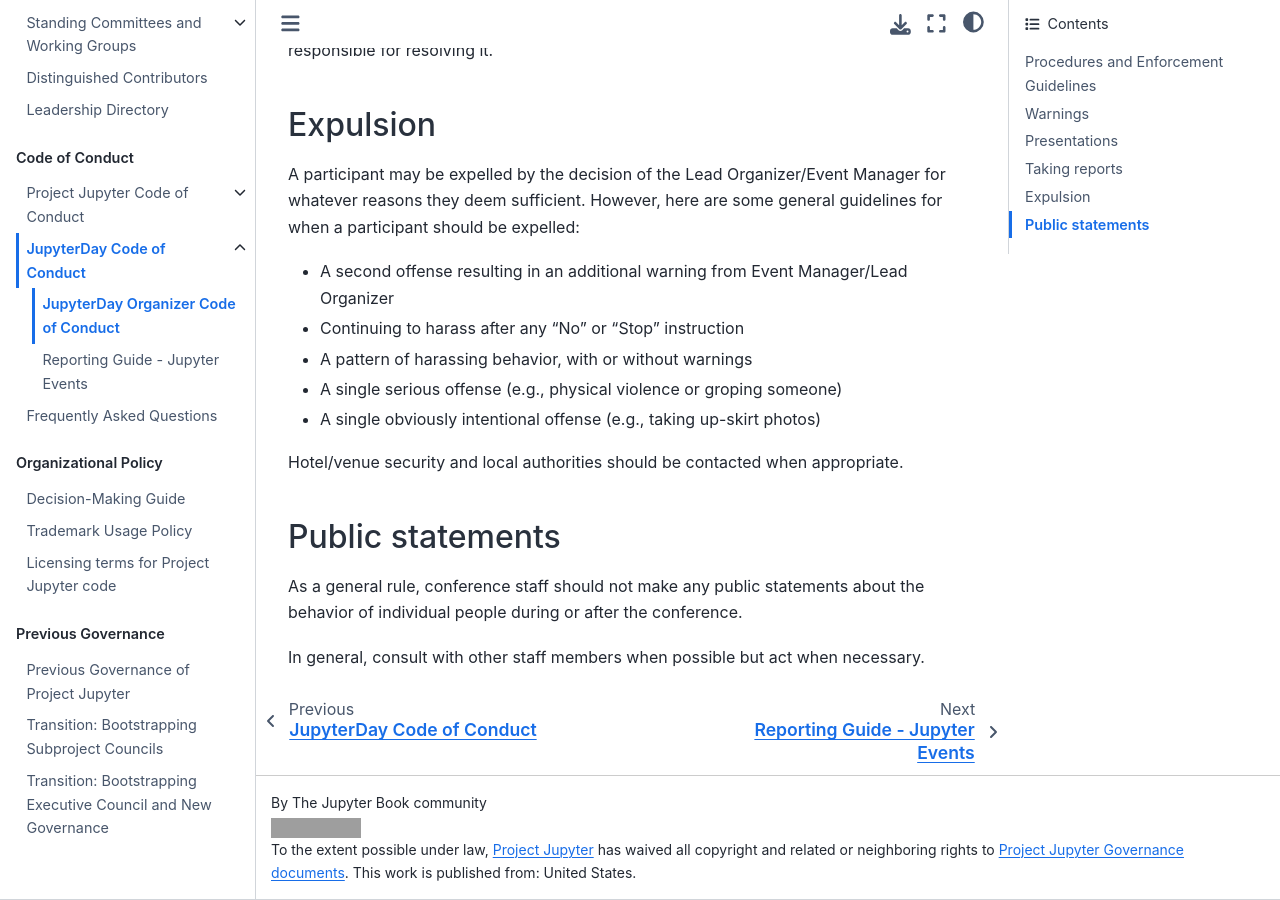
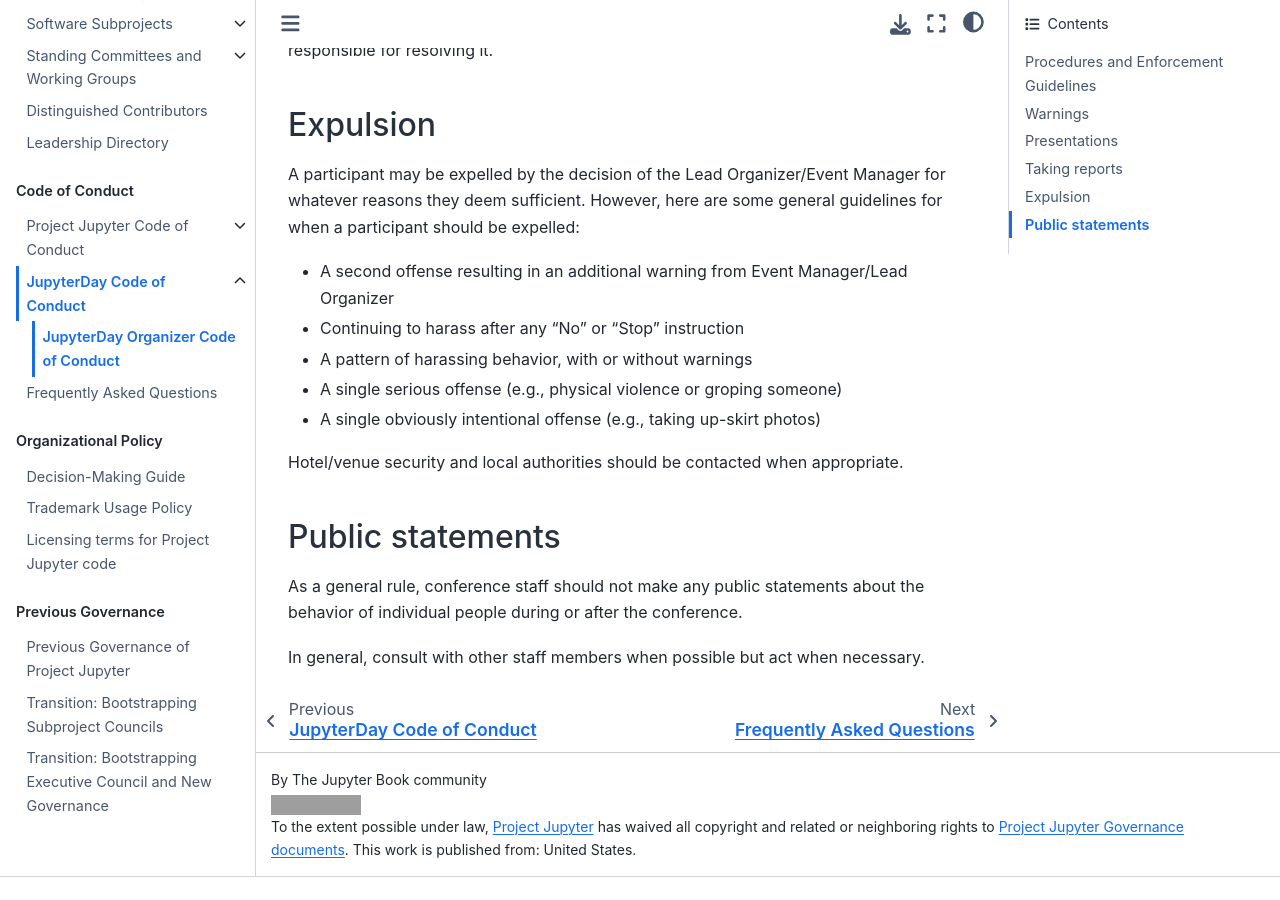
Before and after one commit to jupyter/governance, a Jupyter Book: the page built from CodeofConductJupyterDayOrganizer.md, in a window 1280 px wide and 900 px high, scrolled down 1953 px. Built offline with Jupyter Book 1.0.4 settings and Sphinx 7.4.7 and the Sphinx Book theme 1.1.4, drawn with Linux system fonts in a browser that asks for light colours; pages that are not in the unit, such as notebooks, are missing from menus; after the commit the page ends 2830 px from its top, so only the background shows below that; some of the changed lines change nothing that is shown; some of the changed text lies outside the part shown; grey boxes are pictures that could not be loaded.

Commit message:
Group reporting guidelines guidelines in ToC

```diff
--- a/_toc.yml
+++ b/_toc.yml
@@ -24,11 +24,11 @@
     sections:
     - file: conduct/enforcement
     - file: conduct/reporting_online
+    - file: conduct/reporting_events
 
   - file: CodeofConductJupyterDay
     sections:
     - file: CodeofConductJupyterDayOrganizer
-    - file: conduct/reporting_events
   - file: conduct/faq
 
 - caption: Organizational Policy
```
